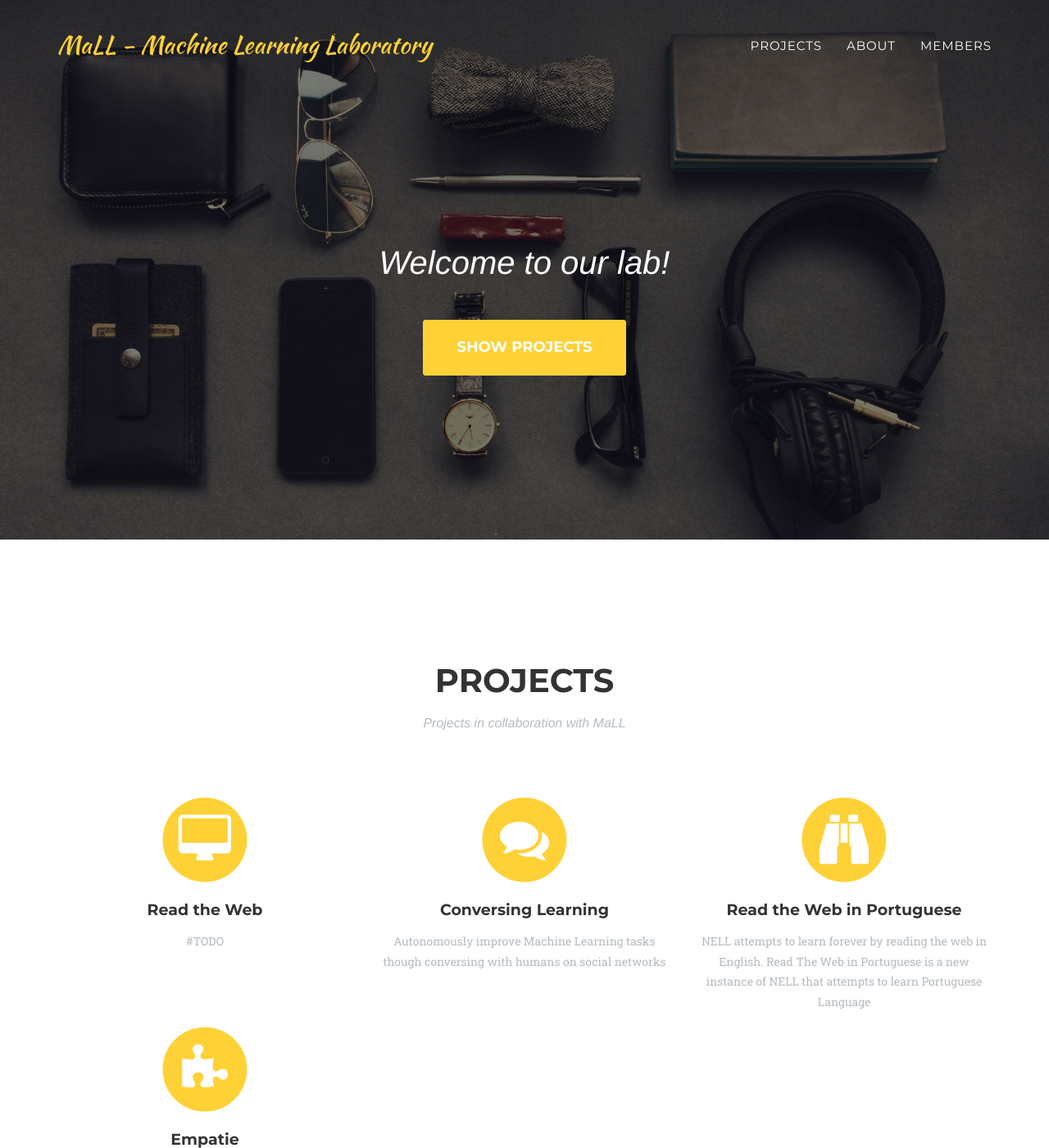
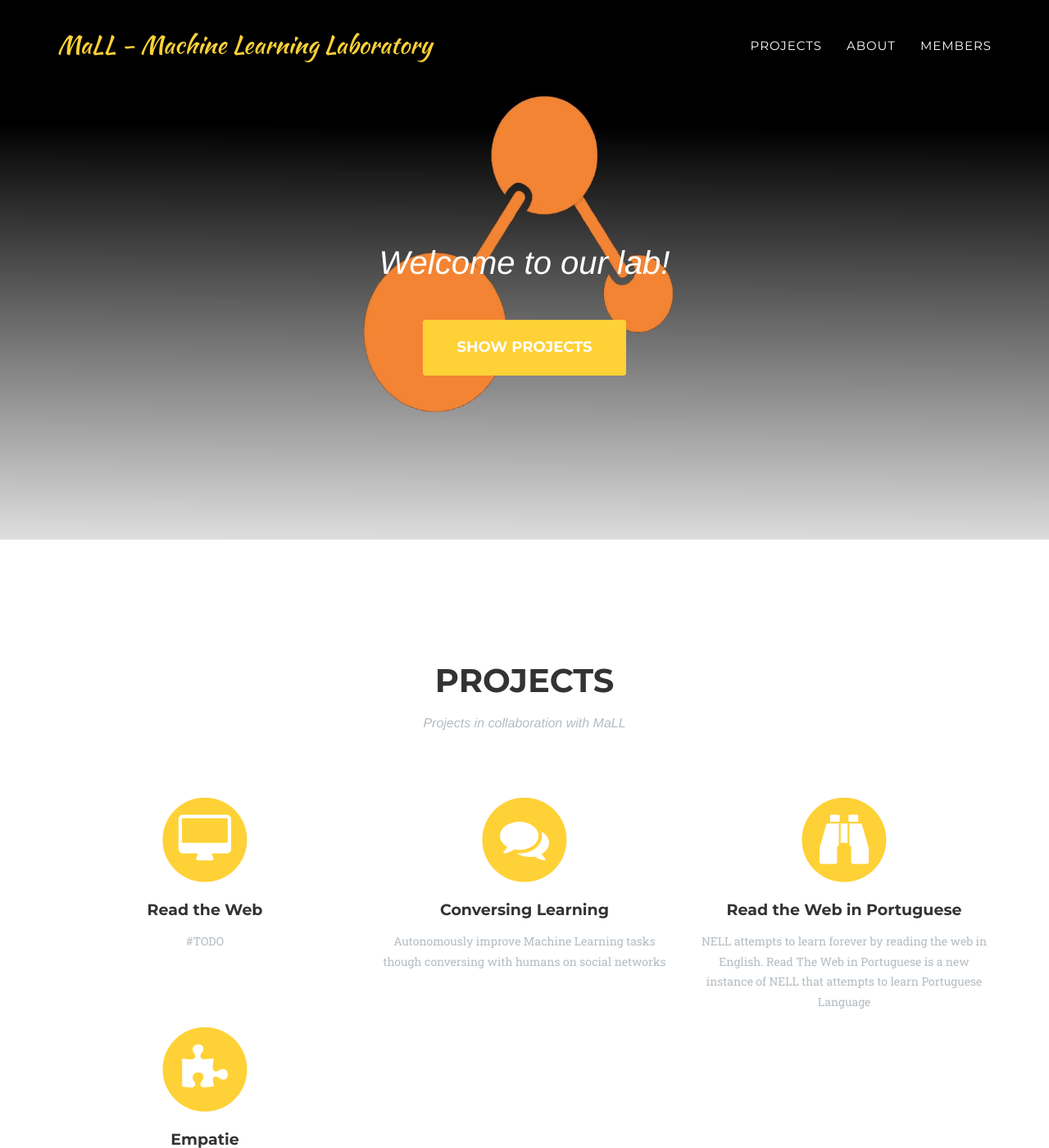
Before and after one commit to MaLL-UFSCar/mall-ufscar.github.io, a Jekyll site: the page built from index.html, in a window 1280 px wide and 1400 px high. Shown: the whole window at 82% size. Built offline with Jekyll 4.4.1, drawn with Linux system fonts in a browser that asks for light colours; some web fonts are replaced.

Commit message:
New front image

```diff
--- a/_data/header.yml
+++ b/_data/header.yml
@@ -10,4 +10,4 @@ uppertitle: 'Welcome to our lab!'
 lowertitle: ''
 nextbutton: 'SHOW PROJECTS'
 nextsection: '#services'
-background: 'header-bg.jpg'
+background: 'mall-big.jpg'
```
Also changed, not shown: img/mall-big.jpg (added), 1 other file.
